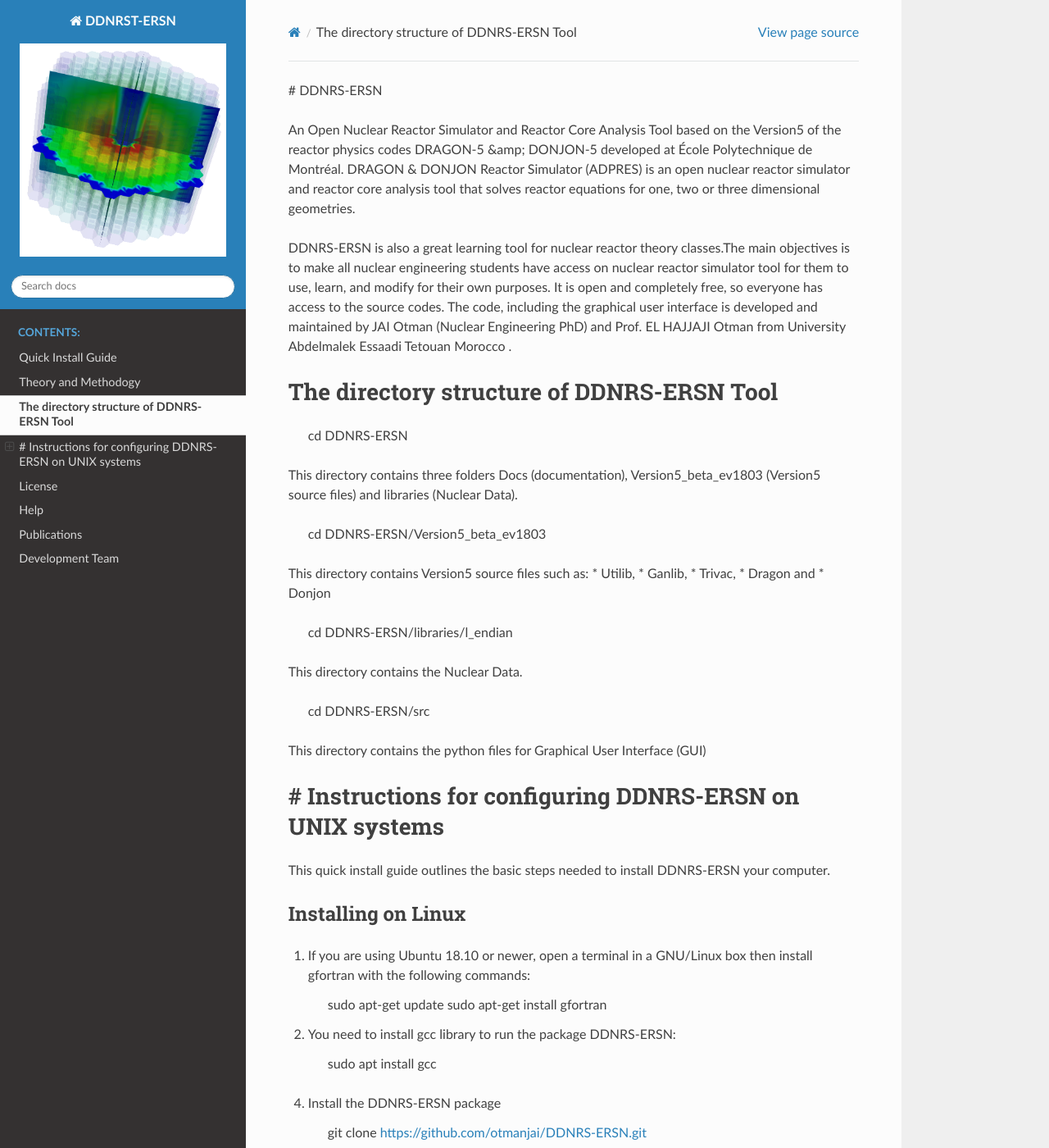
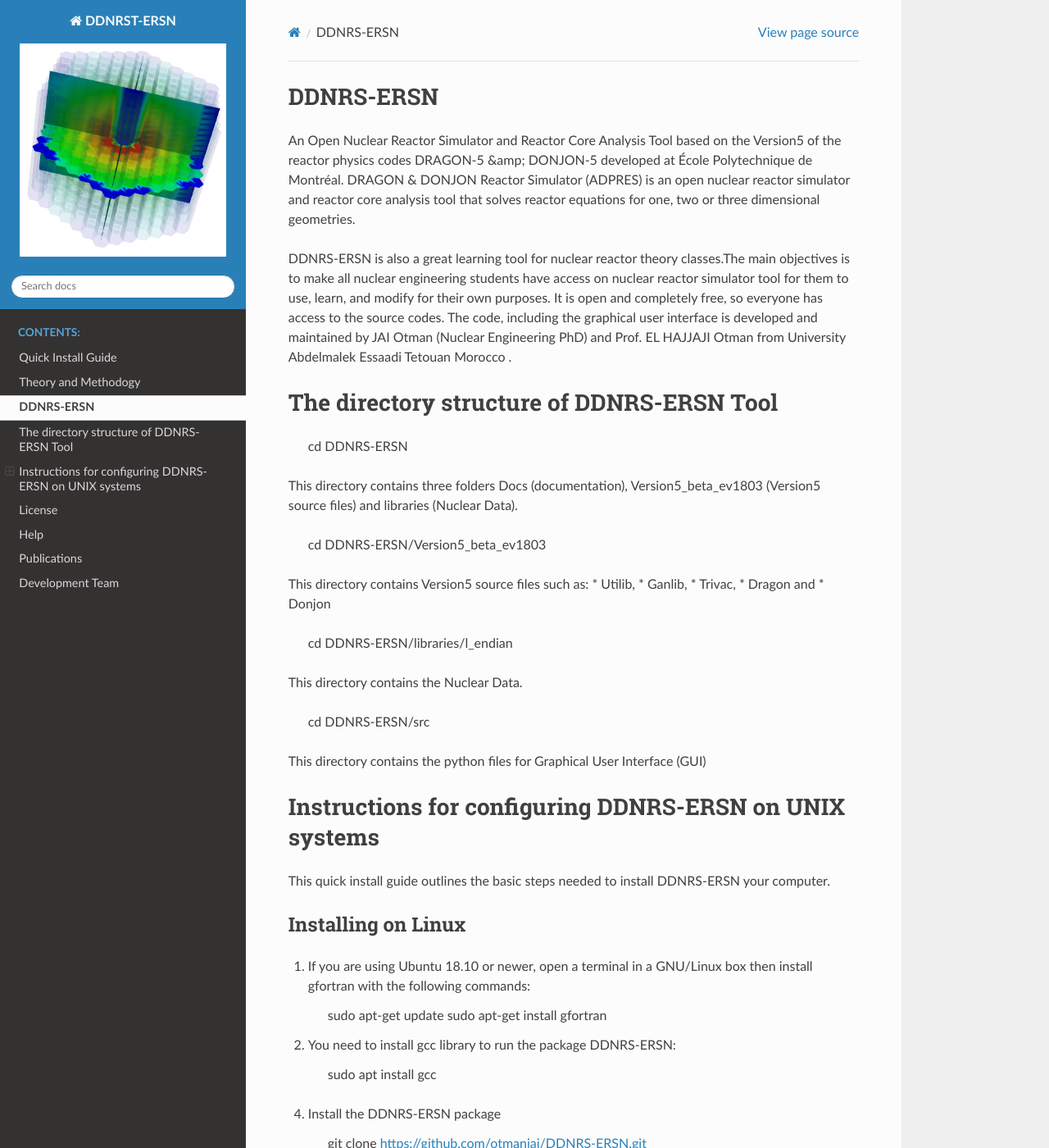
Before and after one commit to otmanjai/DDNRS-ERSN, a Sphinx documentation site: the page built from docs/source/Guide.rst, in a window 1280 px wide and 1400 px high. Shown: the whole window at 82% size. Built offline with Sphinx 7.4.7 and the Read the Docs theme 2.0.0, drawn with Linux system fonts in a browser that asks for light colours.

Commit message:
Update Guide.rst

```diff
--- a/docs/source/Guide.rst
+++ b/docs/source/Guide.rst
@@ -1,4 +1,5 @@
-# DDNRS-ERSN
+DDNRS-ERSN
+=============
 
 An Open Nuclear Reactor Simulator and Reactor Core Analysis Tool based on the Version5 of the reactor physics codes DRAGON-5 &amp; DONJON-5 developed at École Polytechnique de Montréal.
 DRAGON & DONJON Reactor Simulator (ADPRES) is an open nuclear reactor simulator and reactor core analysis tool that solves reactor equations for one, two or three dimensional geometries.
@@ -31,7 +32,7 @@
 This directory contains the python files for Graphical User Interface (GUI)
 
 
-# Instructions for configuring DDNRS-ERSN on UNIX systems
+Instructions for configuring DDNRS-ERSN on UNIX systems
 =============
 
 This quick install guide outlines the basic steps needed to install DDNRS-ERSN your computer.
```
